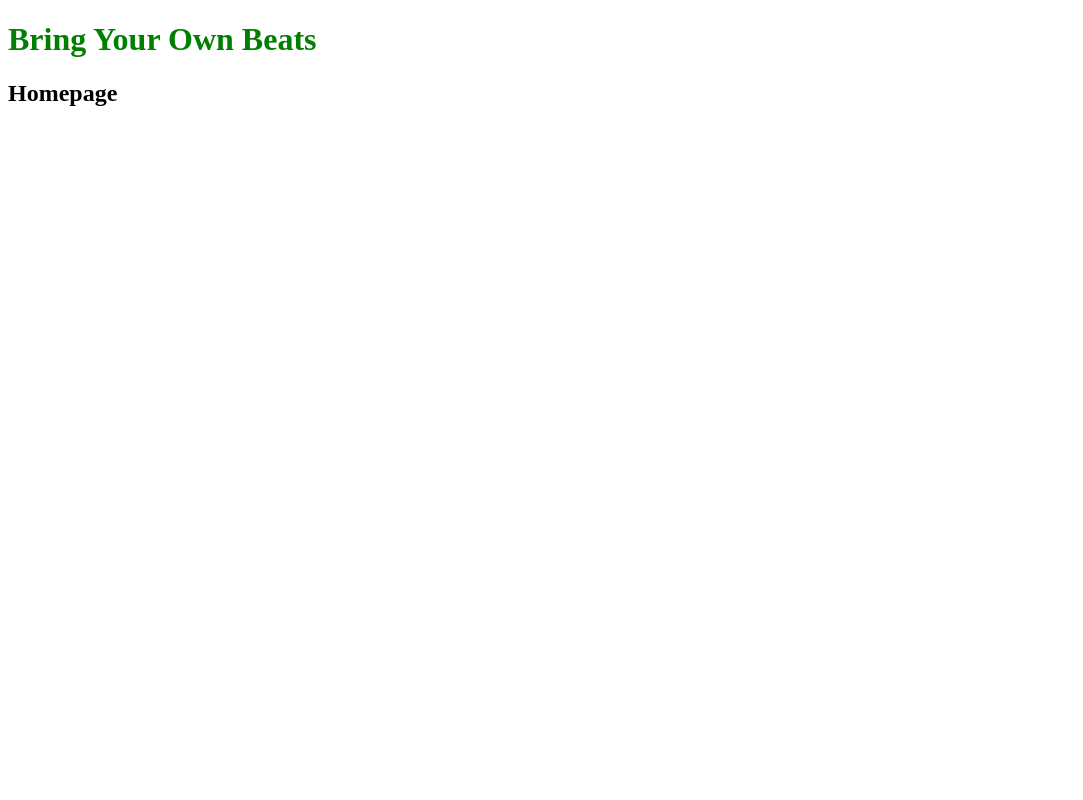
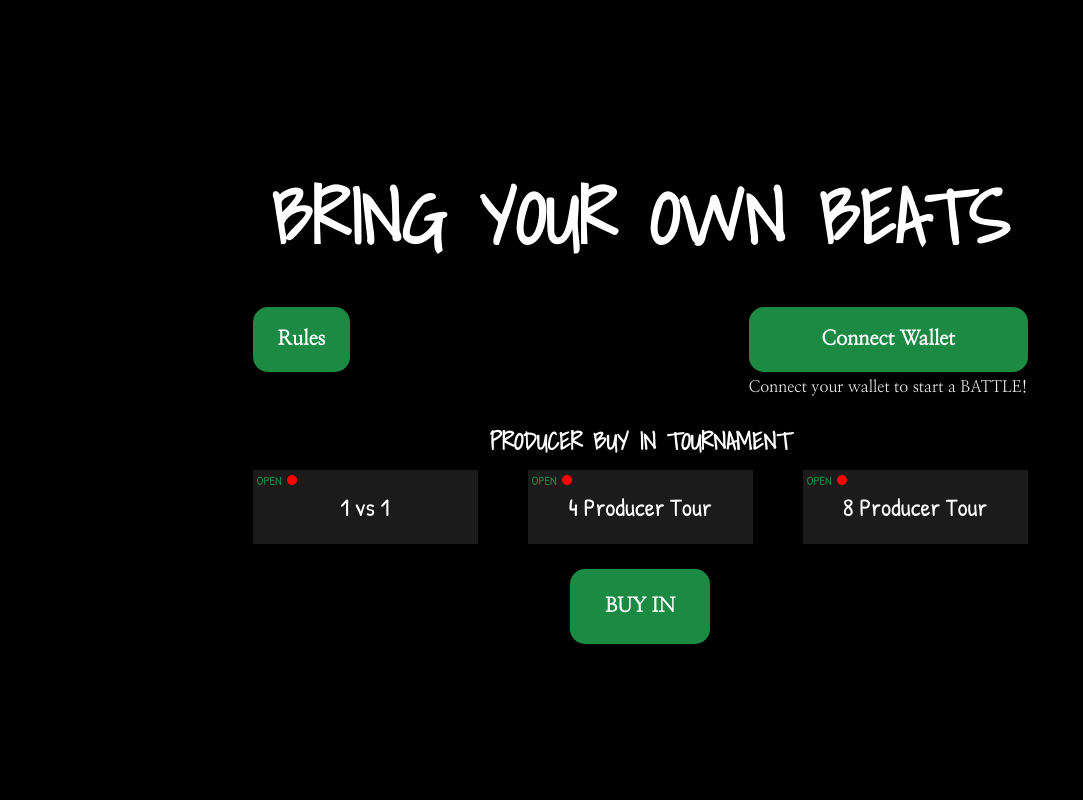
Before and after one commit to dewanwakilahmed/bring_your_own_beats, a Django app: page /homepage/ in a window 1280 px wide. Shown: the whole page, without its empty margins (0-1083 px from the left). Run offline with Django 4.2, Linux system fonts and the light colour scheme.

Commit message:
Homepage Almost Finished

```diff
--- a/static/homepage/css/homepage.style.css
+++ b/static/homepage/css/homepage.style.css
@@ -1,3 +1,116 @@
-h1 {
-  color: green;
+@import url("https://fonts.googleapis.com/css2?family=Nanum+Myeongjo&family=Patrick+Hand&family=Shadows+Into+Light&display=swap");
+
+*,
+*::before,
+*::after {
+  box-sizing: border-box;
+  margin: 0;
+  padding: 0;
 }
+
+body {
+  background: black;
+  color: white;
+  text-align: center;
+  height: 100vh;
+  display: flex;
+  justify-content: center;
+  align-items: center;
+}
+
+.homepage-container {
+  /* background-color: purple; */
+}
+
+.homepage-title {
+  font-family: "Shadows Into Light", cursive;
+  font-size: 75px;
+  text-transform: uppercase;
+  margin-bottom: 30px;
+}
+
+.actions {
+  /* background-color: grey; */
+  font-family: "Nanum Myeongjo", serif;
+  display: flex;
+  justify-content: space-between;
+  align-items: flex-start;
+  margin-bottom: 25px;
+}
+
+.rules-btn,
+.connect-wallet-btn,
+.buy-in-btn {
+  background-color: #1c8a43;
+  color: white;
+  font-family: "Nanum Myeongjo", serif;
+  font-size: 20px;
+  font-weight: bold;
+  border: none;
+  border-radius: 15px;
+}
+
+.rules-btn {
+  padding: 20px 25px;
+}
+
+.connect-wallet {
+  display: flex;
+  gap: 5px;
+  flex-direction: column;
+}
+
+.connect-wallet-btn {
+  padding: 20px 25px;
+}
+
+.tournaments-title {
+  font-family: "Shadows Into Light", cursive;
+  text-transform: uppercase;
+  margin-bottom: 10px;
+}
+
+.available-tournaments {
+  display: flex;
+  gap: 50px;
+  justify-content: center;
+  margin-bottom: 25px;
+}
+
+.one-vs-one,
+.four-producer-tour,
+.eight-producer-tour {
+  background-color: #1b1b1b;
+  font-family: "Patrick Hand", cursive;
+  font-size: 25px;
+  white-space: nowrap;
+  width: 225px;
+  padding: 20px;
+  position: relative;
+}
+
+.one-vs-one-status,
+.four-producer-tour-status,
+.eight-producer-tour-status {
+  color: #1c8a43;
+  font-size: 12.5px;
+  padding: 2px 4px;
+  position: absolute;
+  top: 0;
+  left: 0;
+  display: flex;
+  gap: 5px;
+  align-items: center;
+}
+
+.one-vs-one-open-status,
+.four-producer-tour-open-status,
+.eight-producer-tour-open-status {
+  width: 10px;
+  height: 10px;
+}
+
+.buy-in-btn {
+  padding: 25px 35px;
+  text-transform: uppercase;
+}
--- a/templates/homepage.html
+++ b/templates/homepage.html
@@ -12,7 +12,56 @@
     <title>BRING YOUR OWN BEATS</title>
   </head>
   <body>
-    <h1>Bring Your Own Beats</h1>
-    <h2>Homepage</h2>
+    <div class="homepage-container">
+      <h1 class="homepage-title">Bring Your Own Beats</h1>
+      <div class="actions">
+        <div class="rules">
+          <button class="rules-btn">Rules</button>
+        </div>
+        <div class="connect-wallet">
+          <button class="connect-wallet-btn">Connect Wallet</button>
+          <p>Connect your wallet to start a BATTLE!</p>
+        </div>
+      </div>
+      <div class="tournaments">
+        <h2 class="tournaments-title">Producer Buy In Tournament</h2>
+        <div class="available-tournaments">
+          <div class="one-vs-one">
+            <span class="one-vs-one-status">
+              OPEN
+              <img
+                src="{% static 'homepage/asset/icon/open-status.ico' %}"
+                alt="one-vs-one-is-open"
+                class="one-vs-one-open-status"
+              />
+            </span>
+            1 vs 1
+          </div>
+          <div class="four-producer-tour">
+            <span class="four-producer-tour-status">
+              OPEN
+              <img
+                src="{% static 'homepage/asset/icon/open-status.ico' %}"
+                alt="four-producer-tour-is-open"
+                class="four-producer-tour-open-status"
+              />
+            </span>
+            4 Producer Tour
+          </div>
+          <div class="eight-producer-tour">
+            <span class="eight-producer-tour-status">
+              OPEN
+              <img
+                src="{% static 'homepage/asset/icon/open-status.ico' %}"
+                alt="eight-producer-tour-is-open"
+                class="eight-producer-tour-open-status"
+              />
+            </span>
+            8 Producer Tour
+          </div>
+        </div>
+        <button class="buy-in-btn">Buy In</button>
+      </div>
+    </div>
   </body>
 </html>
```
Also changed, not shown: db.sqlite3, static/homepage/asset/icon/avax-coin.svg (added), static/homepage/asset/icon/open-status.ico (added), static/homepage/asset/image/prize-money.jpg (added).
